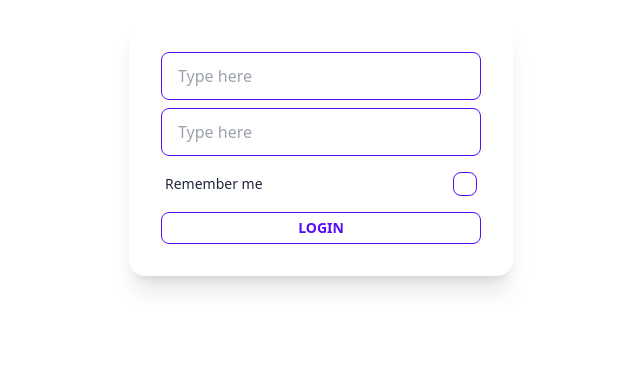
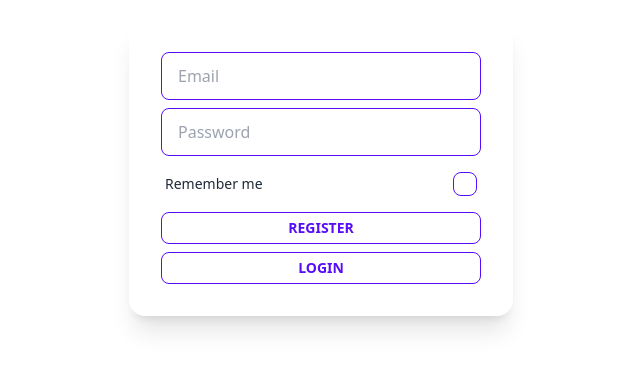
Before and after one commit to melkher-dev/resume_builder, a Vue app in the folder frontend/: page /login in a window 1280 px wide. Shown: the top 370 px of the page, without its empty margins (319-959 px from the left). Built offline with nearby package versions, Linux system fonts and the light colour scheme.

Commit message:
login, register, logout to pinia store

```diff
--- a/frontend/src/components/NavBar.vue
+++ b/frontend/src/components/NavBar.vue
@@ -51,7 +51,7 @@
             <div class="grid grid-cols-3" v-if="authStore.user">
                 <p class="mt-2">{{ authStore.user.name }}</p>
                 <router-link to="/dashboard" class="btn btn-ghost btn-outline btn-sm nav-link m-2">Dashboard</router-link>
-                <button @click="logout" class="btn btn-outline btn-ghost btn-sm m-2">Logout</button>
+                <button @click="authStore.logout" class="btn btn-outline btn-ghost btn-sm m-2">Logout</button>
             </div>
             <div v-else>
                 <router-link to="/login" class="btn btn-ghost btn-outline btn-sm nav-link m-2">Login</router-link>
@@ -72,11 +72,6 @@ const authStore = useAuthStore();
 
 const router = useRouter();
 
-const logout = async () => {
-    await axios.post('/logout');
-    await router.push('/login');
-}
-
 onMounted(async () => {
     await authStore.getUser();
 });
--- a/frontend/src/main.ts
+++ b/frontend/src/main.ts
@@ -1,4 +1,4 @@
-import { createApp } from 'vue'
+import { createApp, markRaw } from 'vue'
 import {createPinia} from 'pinia'
 import App from './App.vue'
 import router from './router'
@@ -13,6 +13,10 @@ const app = createApp(App)
 
 const pinia = createPinia()
 
+pinia.use(({store}) => {
+    store.router = markRaw(router)
+})
+
 app.use(pinia)
 app.use(router)
 
--- a/frontend/src/stores/auth.js
+++ b/frontend/src/stores/auth.js
@@ -13,9 +13,25 @@ export const useAuthStore = defineStore("auth", {
             await axios.get('/sanctum/csrf-cookie')
         },
         async getUser() {
-            this.getToken()
+            await this.getToken()
             const { data } = await axios.get('/api/user')
             this.authUser = data
+        },
+        async login(data) {
+            await this.getToken()
+            const response = await axios.post('/login', data);
+            localStorage.setItem('token', response.data.token);
+            axios.defaults.headers.common['Authorization'] = `Bearer ${response.data.token}`;
+            this.router.push('/dashboard')
+        },
+        async register(data) {
+            await this.getToken()
+            await axios.post('/register', data);
+            await this.router.push('/login');
+        },
+        async logout() {
+            await axios.post('/logout');
+            this.router.push('/login');
         }
     },
 })
--- a/frontend/src/views/auth/Login.vue
+++ b/frontend/src/views/auth/Login.vue
@@ -2,9 +2,9 @@
     <div class="flex justify-center m-5">
         <div class="card w-96 bg-base-100 shadow-xl">
             <div class="card-body">
-                <input v-model="form.email" type="text" placeholder="Type here"
+                <input v-model="form.email" type="text" placeholder="Email"
                     class="input input-bordered input-primary w-full max-w-xs" />
-                <input v-model="form.password" type="password" placeholder="Type here"
+                <input v-model="form.password" type="password" placeholder="Password"
                     class="input input-bordered input-primary w-full max-w-xs" />
                 <div class="form-control">
                     <label class="label cursor-pointer">
@@ -12,36 +12,25 @@
                         <input v-model="form.remember" type="checkbox" class="checkbox checkbox-primary" />
                     </label>
                 </div>
-                <button @click="login" class="btn btn-outline btn-primary btn-sm">Login</button>
+                <div class="form-control">
+                    <router-link to="/register" class="btn btn-primary btn-outline btn-sm nav-link">Register</router-link>
+                </div>
+                <button @click="authStore.login(form)" class="btn btn-outline btn-primary btn-sm">Login</button>
             </div>
         </div>
     </div>
 </template>
 
 <script setup lang="ts">
-import { reactive } from 'vue'
-import axios from 'axios'
-import { useRouter } from 'vue-router';
+import { RouterLink } from 'vue-router';
+import { ref } from 'vue'
+import { useAuthStore } from '@/stores/auth'
 
-const router = useRouter();
+const authStore = useAuthStore()
 
-const form = reactive({
+const form = ref({
     email: '',
     password: '',
     remember: false
 })
-
-const getToken = async () => {
-    await axios.get('/sanctum/csrf-cookie')
-}
-
-const login = async () => {
-    await getToken()
-    const response = await axios.post('/login', form);
-    localStorage.setItem('token', response.data.token);
-    axios.defaults.headers.common['Authorization'] = `Bearer ${response.data.token}`;
-
-    await router.push('/dashboard');
-}
-
 </script>
--- a/frontend/src/views/auth/Register.vue
+++ b/frontend/src/views/auth/Register.vue
@@ -2,43 +2,30 @@
     <div class="flex justify-center m-5">
         <div class="card w-96 bg-base-100 shadow-xl">
             <div class="card-body">
-                <input v-model="form.name" type="text" placeholder="Type here"
+                <input v-model="form.name" type="text" placeholder="Name"
                     class="input input-bordered input-primary w-full max-w-xs" />
-                <input v-model="form.email" type="email" placeholder="Type here"
+                <input v-model="form.email" type="email" placeholder="Email"
                     class="input input-bordered input-primary w-full max-w-xs" />
-                <input v-model="form.password" type="password" placeholder="Type here"
+                <input v-model="form.password" type="password" placeholder="Password"
                     class="input input-bordered input-primary w-full max-w-xs" />
-                <input v-model="form.password_confirmation" type="password" placeholder="Type here"
+                <input v-model="form.password_confirmation" type="password" placeholder="Password Confirmation"
                     class="input input-bordered input-primary w-full max-w-xs" />
-                <button @click="register" class="btn btn-outline btn-primary btn-sm">Register</button>
+                <button @click="authStore.register(form)" class="btn btn-outline btn-primary btn-sm">Register</button>
             </div>
         </div>
     </div>
 </template>
 
 <script setup lang="ts">
-import { reactive } from 'vue'
-import axios from 'axios'
-import { useRouter } from 'vue-router'
+import { ref } from 'vue'
+import { useAuthStore } from '@/stores/auth'
 
-const router = useRouter()
+const authStore = useAuthStore()
 
-const form = reactive({
+const form = ref({
     name: '',
     email: '',
     password: '',
     password_confirmation: ''
 })
-
-const getToken = async () => {
-    await axios.get('/sanctum/csrf-cookie')
-}
-
-const register = async () => {
-    await getToken()
-    await axios.post('/register', form);
-
-    await router.push('/login');
-}
-
 </script>
```
